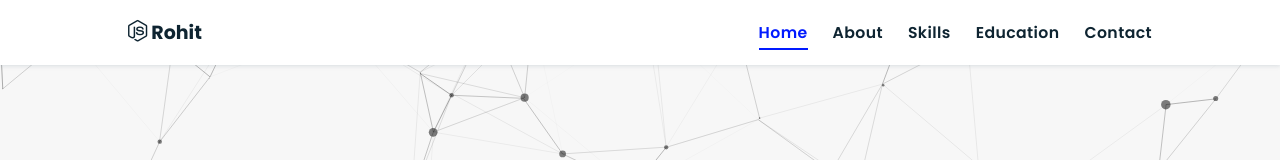
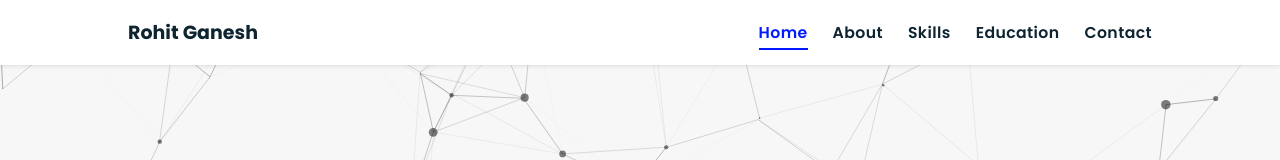
Before and after one commit to rohitkganesh/me, a plain HTML site: page index.html in a window 1280 px wide. Shown: the top 160 px of the page. Drawn offline with nearby package versions, Linux system fonts and the light colour scheme.

Commit message:
changes ic

```diff
--- a/index.html
+++ b/index.html
@@ -18,7 +18,7 @@
 
 <!-- navbar starts -->
 <header>
-        <a href="/" class="logo"><i class="fab fa-node-js"></i> Rohit</a>
+        <a href="/" class="logo">Rohit Ganesh</a>
 
         <div id="menu" class="fas fa-bars"></div>
         <nav class="navbar">
```
Also changed, not shown: assets/images/favicon.png.
